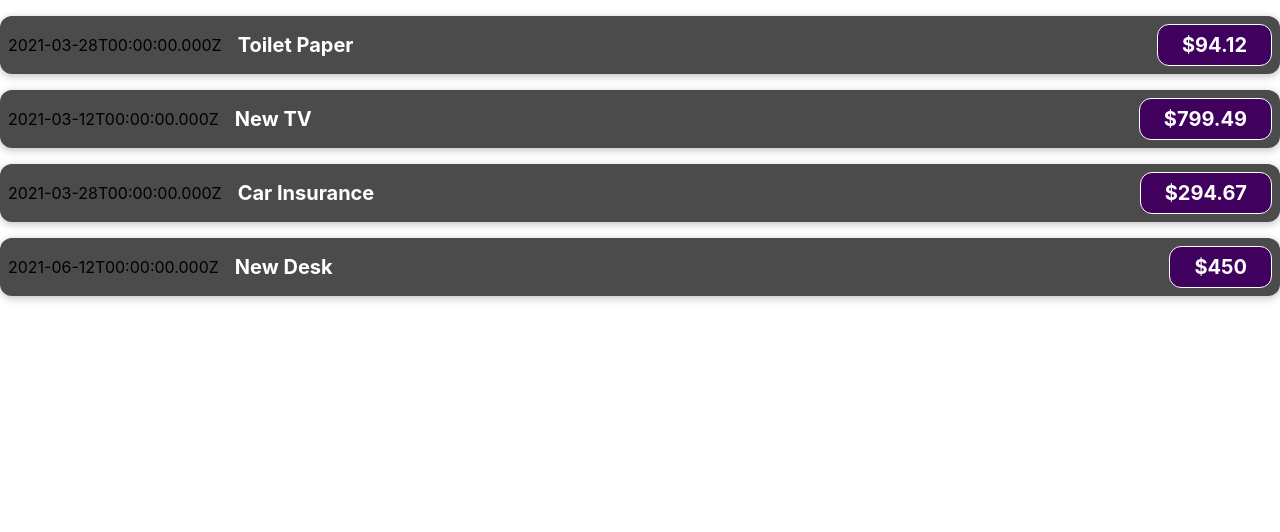
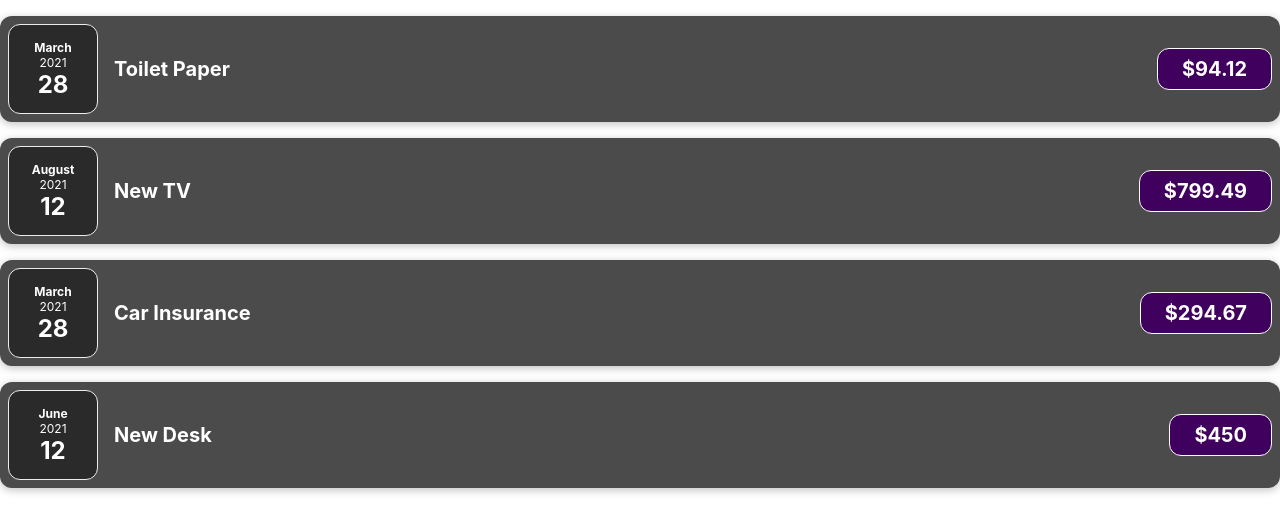
Before and after one commit to hertermat/expense-guide, a React (Create React App) app: page / in a window 1280 px wide. Shown: the top 532 px of the page. Built offline with nearby package versions, Linux system fonts and the light colour scheme.

Commit message:
ExpenseDate component created

```diff
--- a/src/App.js
+++ b/src/App.js
@@ -5,7 +5,7 @@ import ExpenseItem from './components/ExpenseItem';
 function App() {
   const expenses = [
     {id:'e1',title:'Toilet Paper', amount: 94.12, date: new Date(2021, 2,28)},
-    {id: 'e2', title: 'New TV', amount: 799.49, date: new Date(2021, 2, 12) },
+    {id: 'e2', title: 'New TV', amount: 799.49, date: new Date(2021, 7, 12) },
     {id: 'e3', title: 'Car Insurance', amount: 294.67, date: new Date(2021,2,28)},
     {id: 'e4', title: 'New Desk', amount: 450, date: new Date(2021, 5,12)}
   ];
@@ -15,12 +15,12 @@ function App() {
       title = {expenses[0].title}
       amount = {expenses[0].amount}
       date = {expenses[0].date}
-      ></ExpenseItem>
+       />
       <ExpenseItem
       title = {expenses[1].title}
       amount = {expenses[1].amount}
       date = {expenses[1].date}
-      ></ExpenseItem>
+       />
       <ExpenseItem
       title = {expenses[2].title}
       amount = {expenses[2].amount}
@@ -30,7 +30,7 @@ function App() {
       title = {expenses[3].title}
       amount = {expenses[3].amount}
       date = {expenses[3].date}
-      ></ExpenseItem>
+       />
     </div>
   );
 }
--- /dev/null
+++ b/src/components/ExpenseDate.css
@@ -0,0 +1,26 @@
+.expense-date {
+    display: flex;
+    flex-direction: column;
+    width: 5.5rem;
+    height: 5.5rem;
+    border: 1px solid #ececec;
+    background-color: #2a2a2a;
+    color: white;
+    border-radius: 12px;
+    align-items: center;
+    justify-content: center;
+  }
+
+  .expense-date__month {
+    font-size: 0.75rem;
+    font-weight: bold;
+  }
+
+  .expense-date__year {
+    font-size: 0.75rem;
+  }
+
+  .expense-date__day {
+    font-size: 1.5rem;
+    font-weight: bold;
+  }
--- /dev/null
+++ b/src/components/ExpenseDate.js
@@ -0,0 +1,18 @@
+import './ExpenseDate.css';
+function ExpenseDate(props){
+    const month = props.date.toLocaleString('en-US', {month: 'long'});
+    const year = props.date.getFullYear();
+    const day = props.date.toLocaleString('en-US', {day: '2-digit'});
+
+    return (
+    <div className='expense-date'>
+        <div className='expense-date__month'>{month}</div>
+        <div className='expense-date__year'>{year}</div>
+        <div className='expense-date__day'>{day}</div>
+    </div>
+    )
+
+
+}
+
+export default ExpenseDate;
--- a/src/components/ExpenseItem.js
+++ b/src/components/ExpenseItem.js
@@ -1,10 +1,11 @@
 import './ExpenseItem.css';
+import ExpenseDate from './ExpenseDate';
 
 function ExpenseItem(props) {
 
     return (
     <div className='expense-item'>
-        <div>{props.date.toISOString()}</div>
+        <ExpenseDate date={props.date} />
         <div className='expense-item__description'>
             <h2>{props.title}</h2>
             <div className='expense-item__price'>${props.amount}</div>
```
